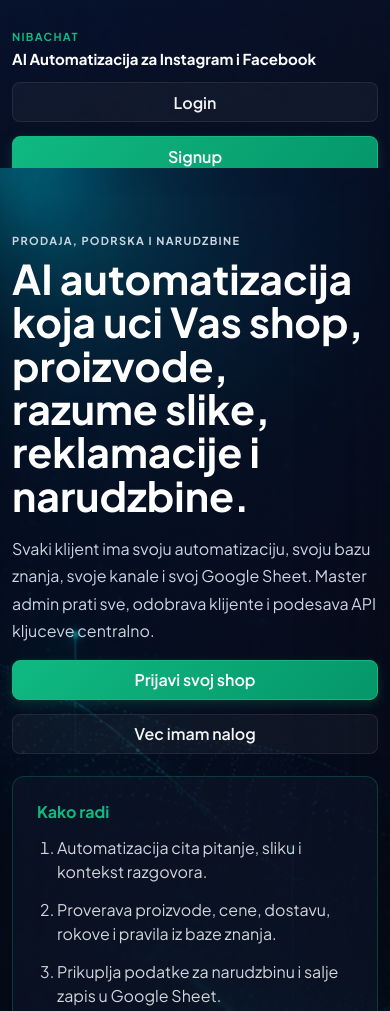
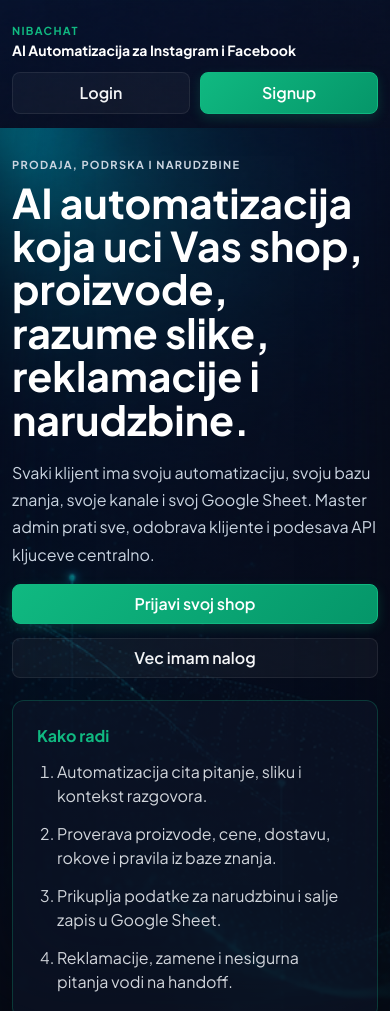
Before and after one commit to viplic/metabot, a website: page public/index.html in a window 390 px wide. Shown: the top 1011 px of the page. Drawn offline with Linux system fonts and the light colour scheme.

Commit message:
Polish mobile landing nav spacing

```diff
--- a/public/styles.css
+++ b/public/styles.css
@@ -1300,20 +1300,47 @@ dd {
 
   .landing-shell {
     width: min(100% - 24px, 1180px);
-    padding: 16px 0 36px;
+    padding: 14px 0 36px;
+  }
+
+  .landing-nav {
+    align-items: flex-start;
+    gap: 12px;
+    padding: 10px 0 14px;
+  }
+
+  .landing-nav .eyebrow {
+    margin-bottom: 4px;
+  }
+
+  .landing-nav strong {
+    font-size: 14px;
+    line-height: 1.35;
+  }
+
+  .landing-nav .landing-actions {
+    display: grid;
+    grid-template-columns: 1fr 1fr;
+    gap: 10px;
+    width: 100%;
+  }
+
+  .landing-nav .button-link {
+    min-height: 42px;
+    padding: 0 12px;
   }
 
   .landing-hero {
     min-height: calc(100svh - 178px);
     margin: 0 -12px;
-    padding: 42px 12px 54px;
+    padding: 28px 12px 54px;
     gap: 22px;
   }
 
   .landing-hero::before {
     content: "";
     position: absolute;
-    inset: -22px -12px 0;
+    inset: 0 -12px 0;
     z-index: -1;
     border-radius: 0 0 22px 22px;
     background:
@@ -1455,6 +1482,10 @@ dd {
     flex-direction: column;
   }
 
+  .landing-nav .landing-actions {
+    flex-direction: row;
+  }
+
   .landing-actions .button-link,
   .landing-actions button,
   .signup-form button {
```
